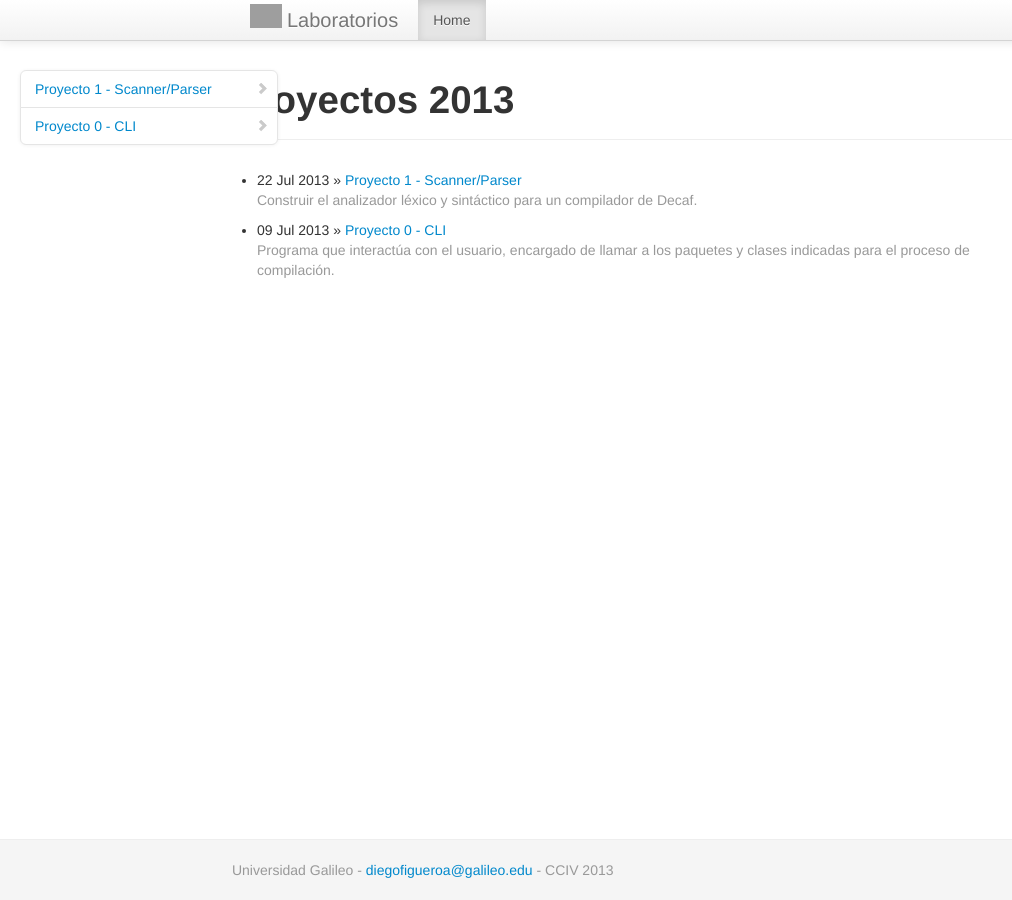
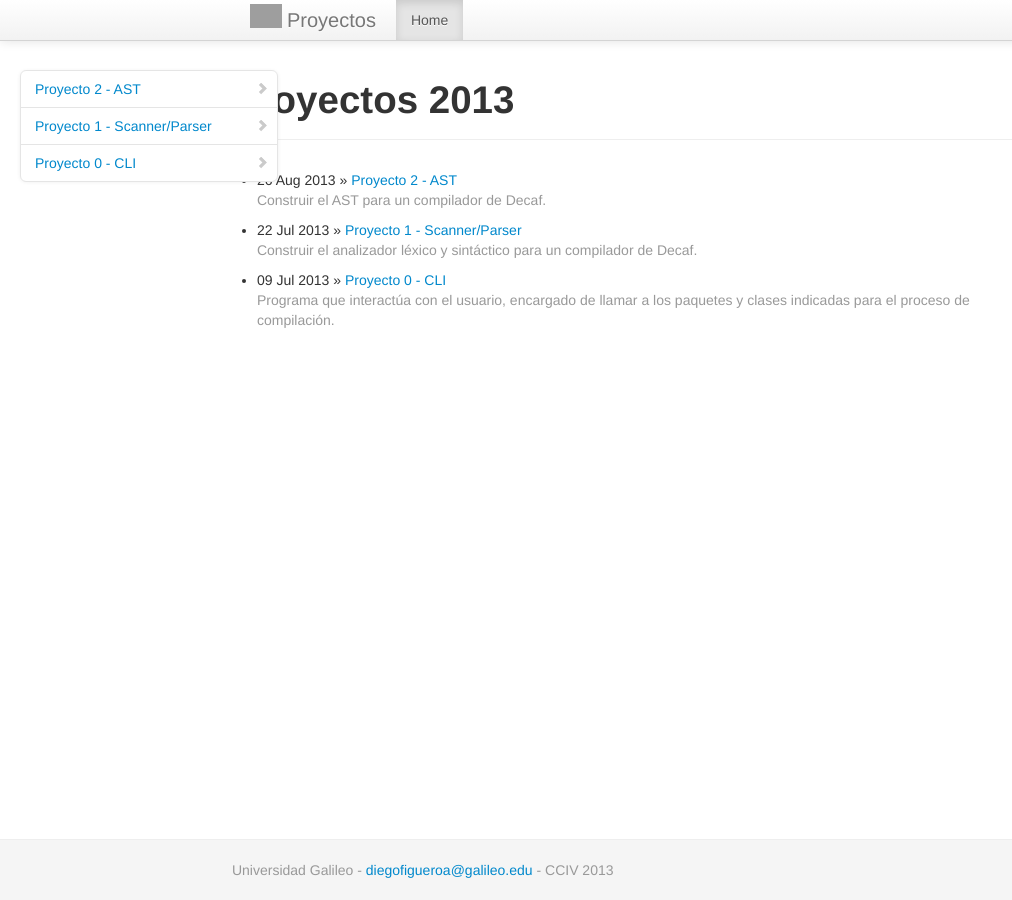
Before and after one commit to diegofigueroa/ug-cc4-projects, a Jekyll site: the page built from index.html, in a window 1280 px wide. Shown: the whole page, without its empty margins (0-1012 px from the left). Built offline with Jekyll 4.4.1, drawn with Linux system fonts in a browser that asks for light colours; some of the changed lines change nothing that is shown; grey boxes are pictures that could not be loaded.

Commit message:
adds ast proyect specs.

```diff
--- a/_config.yml
+++ b/_config.yml
@@ -1,4 +1,4 @@
-name: Laboratorios
+name: Proyectos
 pygments: true
 timezone: America/Guatemala
 relative_permalinks: false
--- /dev/null
+++ b/_posts/2013-08-26-ast.md
@@ -0,0 +1,101 @@
+---
+layout: post
+title:  "Proyecto 2 - AST"
+subtitle:  "Árbol de sintaxis abstracta"
+date:   2013-08-26 21:28:27
+categories: projects
+published: true
+due_date: 2013-09-09
+excerpt: Construir el AST para un compilador de Decaf.
+tags: ast java decaf compiler
+---
+
+Objetivos
+---------
+Para este proyecto se espera:
+
+- Que el alumno construya un AST en base a un parser para el lenguaje Decaf.
+- Que el alumno ponga en práctica lo visto en clase sobre ASTs, utilizando herramientas como ANTLR.
+
+---
+
+Descripción
+===========
+
+
+AST
+-------
+
+Debe escribir un AST en base al arbol de parseo que genera su compilador.
+
+
+2. **ANTLR:**
+    No van a tener que escribir el AST desde cero. ANTLR promueve la separación de la lógica de aplicación separada de definición de la gramática.
+    Para esto, provee dos mecanismos, `Tree Visitors`, o `Tree Listeneres`. ANTLR genera una implementación básica de estos mecanismos para recorrer su arbol de parseo.
+    Pueden encontrar más información acerca de ANTLR (incluyendo el manual y algunos ejemplos) en [antlr.org](http://www.antlr.org).
+    ANTLR no genera el `Tree Visitor` por defecto, pero esto se le puede indicar durante el proceso de generación del parser.
+
+
+{% highlight java %}
+    java org.antlr.Tool -visitor -lib scanner/ parser/Decaf.g
+{% endhighlight %}
+
+---
+
+GIT
+---
+
+Todo el código debe estar actualizado en su repositorio de `github`, los issues identificados y la documentación también debe ser publicada en github a través del gestor de issues y del wiki.
+
+---
+
+¿Qué debe entregar?
+-------------------
+
+Debe enviar los fuentes de su proyecto y la documentación del mismo. Su documentación debe incluir las siguientes partes:
+
+* Una lista de clarificaciones, suposiciones, o adiciones al problema asignado. Las especificaciones del proyecto son bastante amplias: dejan muchas decisiones al implementador (ustedes), lo cual es un aspecto real de ingeniería de software y es mejor que empiecen a acostumbrarse. Si necesitan alguna clarificación, consulten a un auxiliar.
+
+* Un resumen de su diseño.
+
+* Una desecripción de su diseño top-level, análisis de alternativas de diseño que consideraron, y decisciones claves de diseño. Asegurense de documentar y justificar cualquier decisión de diseño que tomen. Cualquier decisión acompañada de un argumento convincente va a ser aceptada. Si se dan cuenta que hay errores o deficiencias en su diseño muy tarde en el proceso de implementación discutan estos errores y expliquen qué habrían hecho de manera diferente para evitar el problema.
+
+* Una descripción de su diseño para módulos no triviales.
+
+* Cualquier cambio que hayan tenido que realizar en etapas anteriores y por qué fueron necesarios estos cambios.
+
+* Una breve descripción de temas de implementación interesantes. Esto debe incluir cualquier algoritmo, técnica, y estructura de datos no trivial.
+
+* Una lista de problemas conocidos de su compilador, y tanta información como le sea posible acerca de la causa de estos problemas. Si su proyecto falla alguno de los casos de prueba, y no pueden arreglar el problema, describan lo que entienden acerca del problema. Si descubren problemas que no pueden arreglar en su proyecto usando sus propias pruebas y estos problemas no son atrapados por los casos de prueba provistos, describan el problema tan específicamente como les sea posible. Si esto causa que su proyecto falle los casos de prueba escondidos, puede que todavía reciban puntos por considerar el problema. Si el problema no es revelado por los casos de prueba escondidos, no se les penalizará.
+
+
+Asegurense de incluir una descripción completa de cómo su AST está organizado.
+Su compilador debe debe asumir que el target default es AST.
+
+Su compilador (cuándo se usa `ast` como `target`) debe tener como salida una representación en texto del AST construído.
+
+
+Además recuerde que su compilador debe soportar un modo de `debug` en el que todos los nodos del AST sean impresos de alguna forma. Esto puede ser activado desde la línea de comandos, mediante:
+
+{% highlight sh %}
+  java Compiler -debug ast <filename>
+{% endhighlight %}
+
+
+---
+
+Entrega
+-------
+
+La entrega se realizará a través del `GES` antes de las **23:55:00** del día **Lunes 9 de Septiembre de 2013**, debe enviar un archivo llamado `grupo.zip` conteniendo  **todas** sus clases y demás archivos indicados previamente.
+
+
+Al desempaquetar su entrega, debemos poder ejecutar su proyecto de la siguiente forma:
+
+{% highlight sh %}
+  java Compiler [option] <filename>
+{% endhighlight %}
+
+Si no se cumple lo anterior, se verán en riesgo de recibir una <b>penalización del 50%</b>, por lo que tenga mucho cuidado con esto.
+
+---
```
